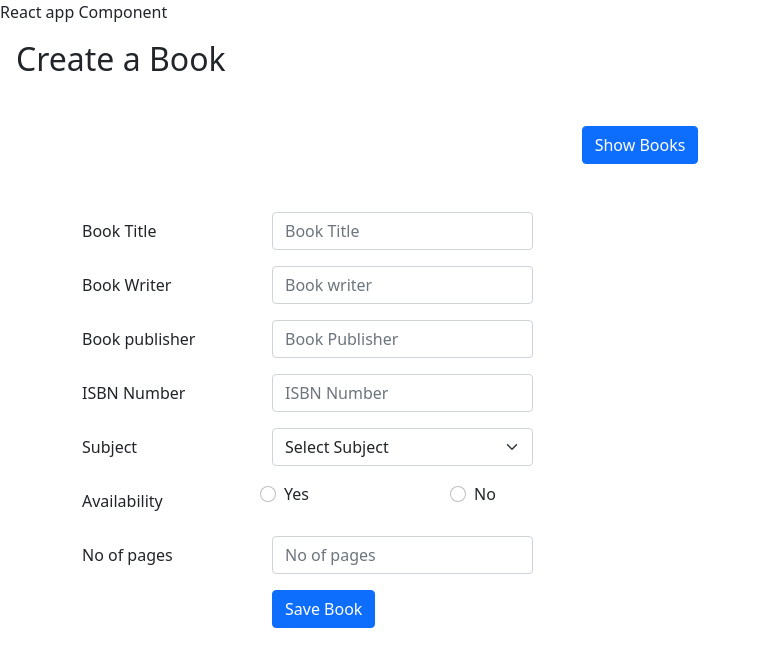
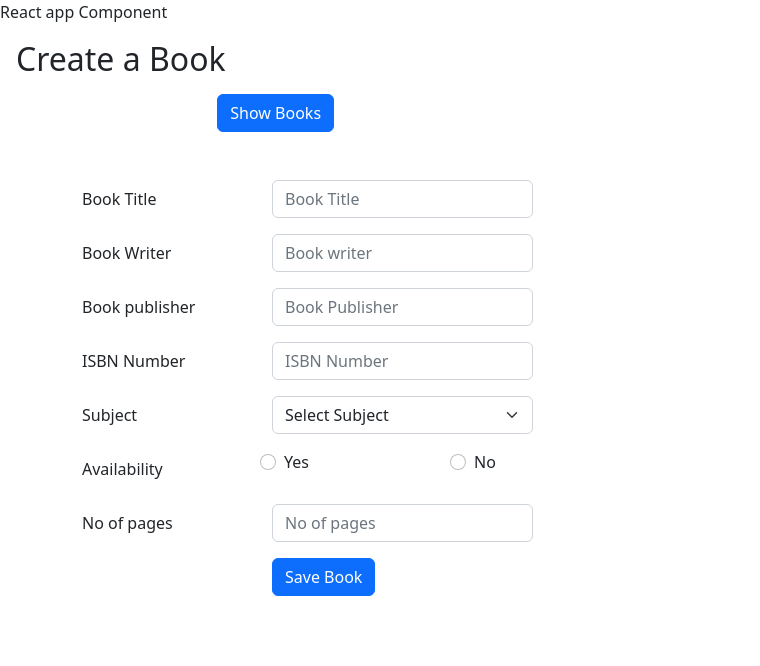
Before and after one commit to anish-gyawali/Takeo, a React (Create React App) app in the folder WeekSix/booksapp/: page / in a window 1280 px wide. Shown: the top 666 px of the page, without its empty margins (0-760 px from the left). Built offline with nearby package versions, Linux system fonts and the light colour scheme.

Commit message:
added resuable button

```diff
--- a/WeekSix/booksapp/public/index.html
+++ b/WeekSix/booksapp/public/index.html
@@ -3,6 +3,12 @@
   <head>
     <meta charset="utf-8" />
     <link rel="icon" href="%PUBLIC_URL%/favicon.ico" />
+    <link
+      href="https://cdn.jsdelivr.net/npm/bootstrap@5.2.0-beta1/dist/css/bootstrap.min.css"
+      rel="stylesheet"
+      integrity="sha384-0evHe/X+R7YkIZDRvuzKMRqM+OrBnVFBL6DOitfPri4tjfHxaWutUpFmBp4vmVor"
+      crossorigin="anonymous"
+    />
     <meta name="viewport" content="width=device-width, initial-scale=1" />
     <meta name="theme-color" content="#000000" />
     <meta
--- a/WeekSix/booksapp/src/App.js
+++ b/WeekSix/booksapp/src/App.js
@@ -1,5 +1,5 @@
 import CreateBook from "./components/CreateBook";
-import "bootstrap/dist/css/bootstrap.min.css";
+
 import Header from "./components/Header";
 import Books from "./components/Books";
 import { useState } from "react";
--- a/WeekSix/booksapp/src/components/Books.jsx
+++ b/WeekSix/booksapp/src/components/Books.jsx
@@ -13,8 +13,8 @@ function Books({ addBook }) {
 
   return (
     <>
-      <div class="d-flex justify-content-center mt-5">
-        <button class="btn btn-primary" onClick={addBook}>
+      <div className="d-flex justify-content-center mt-5">
+        <button className="btn btn-primary" onClick={addBook}>
           Add Book
         </button>
       </div>
--- a/WeekSix/booksapp/src/components/CreateBook.jsx
+++ b/WeekSix/booksapp/src/components/CreateBook.jsx
@@ -1,13 +1,13 @@
 import { useState } from "react";
 import { options } from "../data/subjects";
 import { availabilityOptions } from "../data/availability";
-
 import { postData } from "../api";
 import { POST_BOOK } from "../api/urls";
 
 import Input from "./common/Input";
 import Select from "./common/Select";
 import RadioGroup from "./common/RadioGroup";
+import Button from "./common/Button";
 
 function CreateBook({ showBooks }) {
   const [title, setTitle] = useState();
@@ -59,11 +59,7 @@ function CreateBook({ showBooks }) {
   };
   return (
     <>
-      <div className="d-flex justify-content-center mt-5">
-        <button className="btn btn-primary" onClick={showBooks}>
-          Show Books
-        </button>
-      </div>
+      <Button onCLick={showBooks} label={"Show Books"} />
       <div className="container my-5">
         <Input
           label={"Book Title"}
@@ -109,13 +105,7 @@ function CreateBook({ showBooks }) {
           onChange={handlePages}
         />
 
-        <div class="mb-3 row">
-          <div class="col-md-3 offset-md-2">
-            <button class="btn btn-primary" onClick={saveData}>
-              Save Book
-            </button>
-          </div>
-        </div>
+        <Button onClick={saveData} label="Save Book" />
       </div>
     </>
   );
--- /dev/null
+++ b/WeekSix/booksapp/src/components/common/Button.jsx
@@ -0,0 +1,15 @@
+import React from "react";
+
+function Button({ onCLick, label }) {
+  return (
+    <div className="mb-3 row">
+      <div className="col-md-3 offset-md-2">
+        <button className="btn btn-primary" onClick={onCLick}>
+          {label}
+        </button>
+      </div>
+    </div>
+  );
+}
+
+export default Button;
--- a/WeekSix/booksapp/src/components/common/Input.jsx
+++ b/WeekSix/booksapp/src/components/common/Input.jsx
@@ -1,7 +1,7 @@
 function Input({ label, value, onChange, placeholder }) {
   return (
     <div className="mb-3 row">
-      <label for="title" className="col-sm-2 col-form-label">
+      <label htmlFor="title" className="col-sm-2 col-form-label">
         {label}
       </label>
       <div className="col-sm-3">
--- a/WeekSix/booksapp/src/components/common/Select.jsx
+++ b/WeekSix/booksapp/src/components/common/Select.jsx
@@ -1,17 +1,17 @@
 function Select({ label, value, onChange, options }) {
   return (
     <div className="mb-3 row">
-      <label for="subject" className="col-sm-2 col-form-label">
+      <label htmlFor="subject" className="col-sm-2 col-form-label">
         {label}
       </label>
       <div className="col-sm-3">
         <select
-          class="form-select"
+          className="form-select"
           aria-label="Default select example"
           onChange={onChange}
           value={value}
         >
-          <option selected>Select {label}</option>
+          <option defaultValue>Select {label}</option>
           {options.map((item, index) => {
             const { label, value } = item;
             return (
--- a/WeekSix/booksapp/src/components/common/table/Table.jsx
+++ b/WeekSix/booksapp/src/components/common/table/Table.jsx
@@ -3,7 +3,7 @@ import TableHeader from "./TableHeader";
 
 function Table({ books }) {
   return (
-    <table class="table mx-5 my-5">
+    <table className="table mx-5 my-5">
       <TableHeader />
       <TableBody books={books} />
     </table>
--- a/WeekSix/booksapp/src/components/common/table/TableHeader.jsx
+++ b/WeekSix/booksapp/src/components/common/table/TableHeader.jsx
@@ -2,7 +2,8 @@ import React from "react";
 
 function TableHeader() {
   return (
-    <>
+    <thead>
+      <tr>
         <th>ID</th>
         <th>Title</th>
         <th>Writer</th>
@@ -13,7 +14,8 @@ function TableHeader() {
         <th>No of Pages</th>
         <th>Edit Action</th>
         <th>Delete Action</th>
-    </>
+      </tr>
+    </thead>
   );
 }
 
--- a/WeekSix/booksapp/src/components/common/table/TableRow.jsx
+++ b/WeekSix/booksapp/src/components/common/table/TableRow.jsx
@@ -2,6 +2,7 @@ import React from "react";
 
 function TableRow({ book }) {
   return (
+    <tbody>
       <tr>
         <td>{book.id}</td>
         <td>{book.title}</td>
@@ -12,6 +13,7 @@ function TableRow({ book }) {
         <td>{book.availability}</td>
         <td>{book.numPages}</td>
       </tr>
+    </tbody>
   );
 }
 
```
Lines whose indentation alone changed are shown as unchanged.
